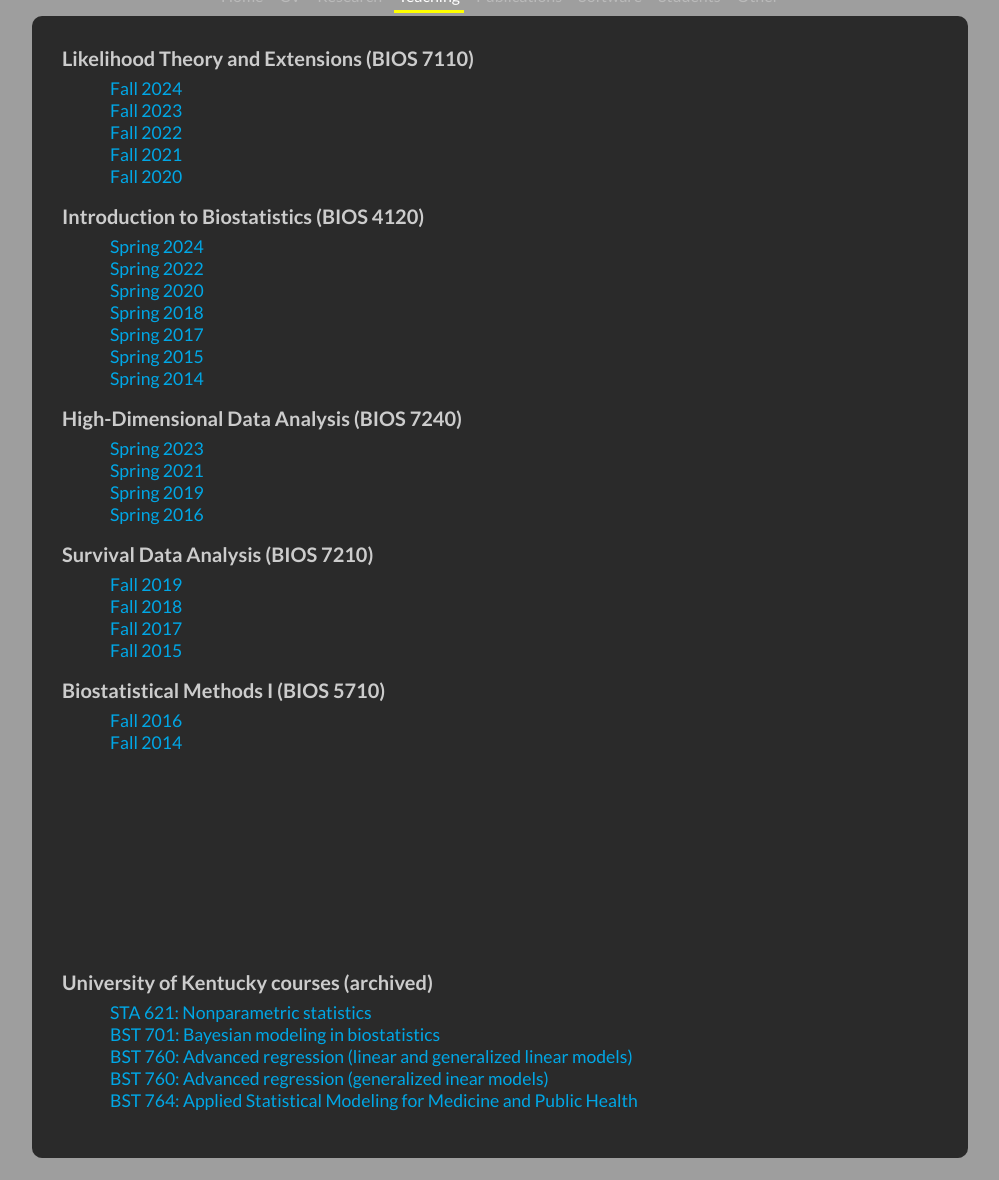
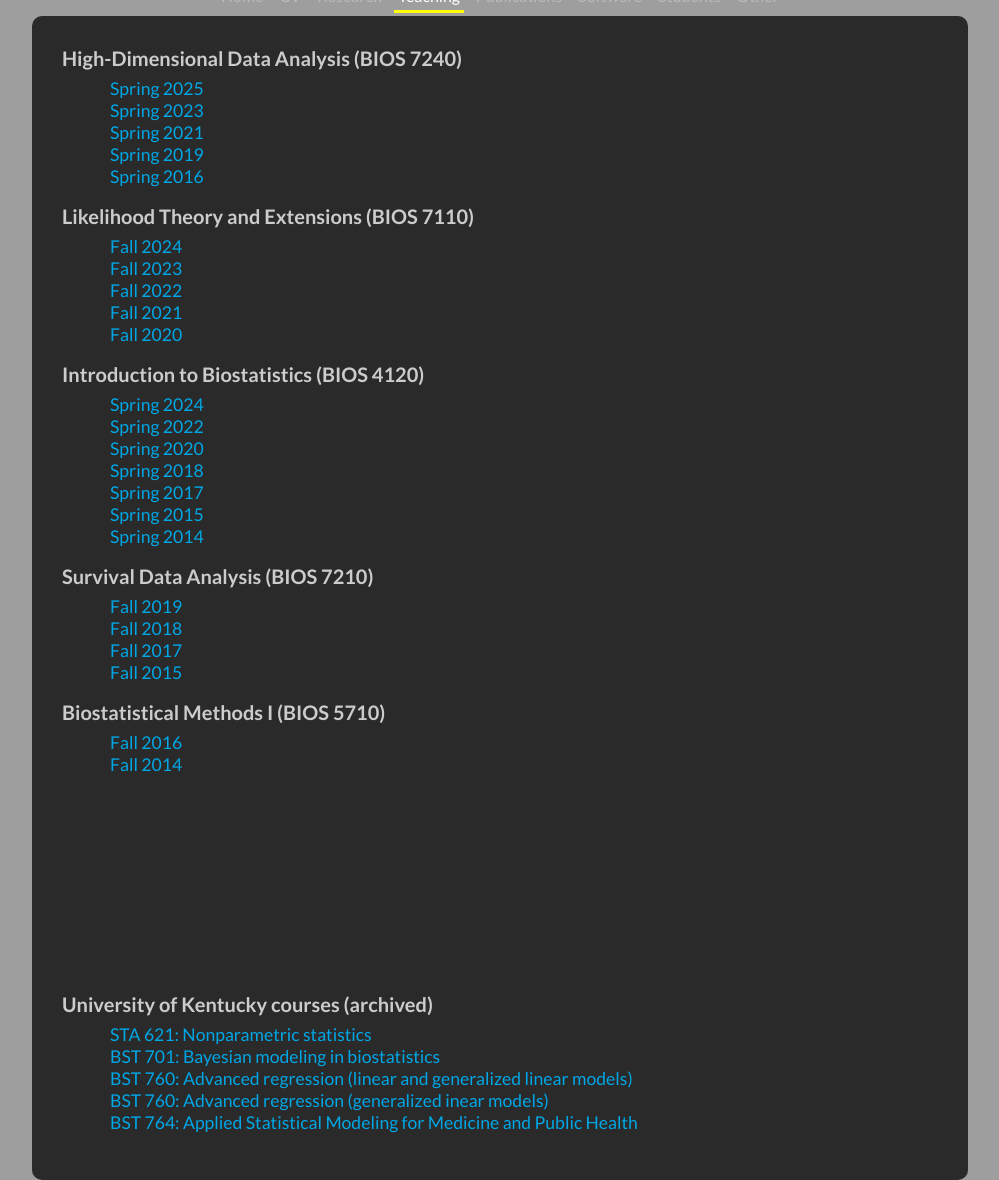
Before and after one commit to pbreheny/web, a Jekyll site: the page built from teaching.md, in a window 1280 px wide, cut to the strip 114-1294 px from the top of the page. Shown: the whole strip, without its empty margins (140-1139 px from the left). Built offline with Jekyll 4.4.1, drawn with Linux system fonts in a browser that asks for light colours; our own code applies the rules of GitHub Pages for plain Markdown files; before the commit the page ends 1272 px from its top, so only the background shows below that; some of the changed lines change nothing that is shown.

Commit message:
teaching: s25

```diff
--- a/teaching.md
+++ b/teaching.md
@@ -1,6 +1,15 @@
 ---
 layout: default
 ---
+
+## High-Dimensional Data Analysis (BIOS 7240)
+
+* [Spring 2025](7240/s25/index.html)
+* [Spring 2023](7240/s23/index.html)
+* [Spring 2021](7240/s21/index.html)
+* [Spring 2019](7240/s19/index.html)
+* [Spring 2016](7240/s16/index.html)
+{: .list-unstyled .ps-5 .mb-3 .h5 .lh-sm}
 
 ## Likelihood Theory and Extensions (BIOS 7110)
 
@@ -20,14 +29,6 @@ layout: default
 * [Spring 2017](4120/s17/index.html)
 * [Spring 2015](4120/s15/index.html)
 * [Spring 2014](4120/s14/index.html)
-{: .list-unstyled .ps-5 .mb-3 .h5 .lh-sm}
-
-## High-Dimensional Data Analysis (BIOS 7240)
-
-* [Spring 2023](7240/s23/index.html)
-* [Spring 2021](7240/s21/index.html)
-* [Spring 2019](7240/s19/index.html)
-* [Spring 2016](7240/s16/index.html)
 {: .list-unstyled .ps-5 .mb-3 .h5 .lh-sm}
 
 ## Survival Data Analysis (BIOS 7210)
```
